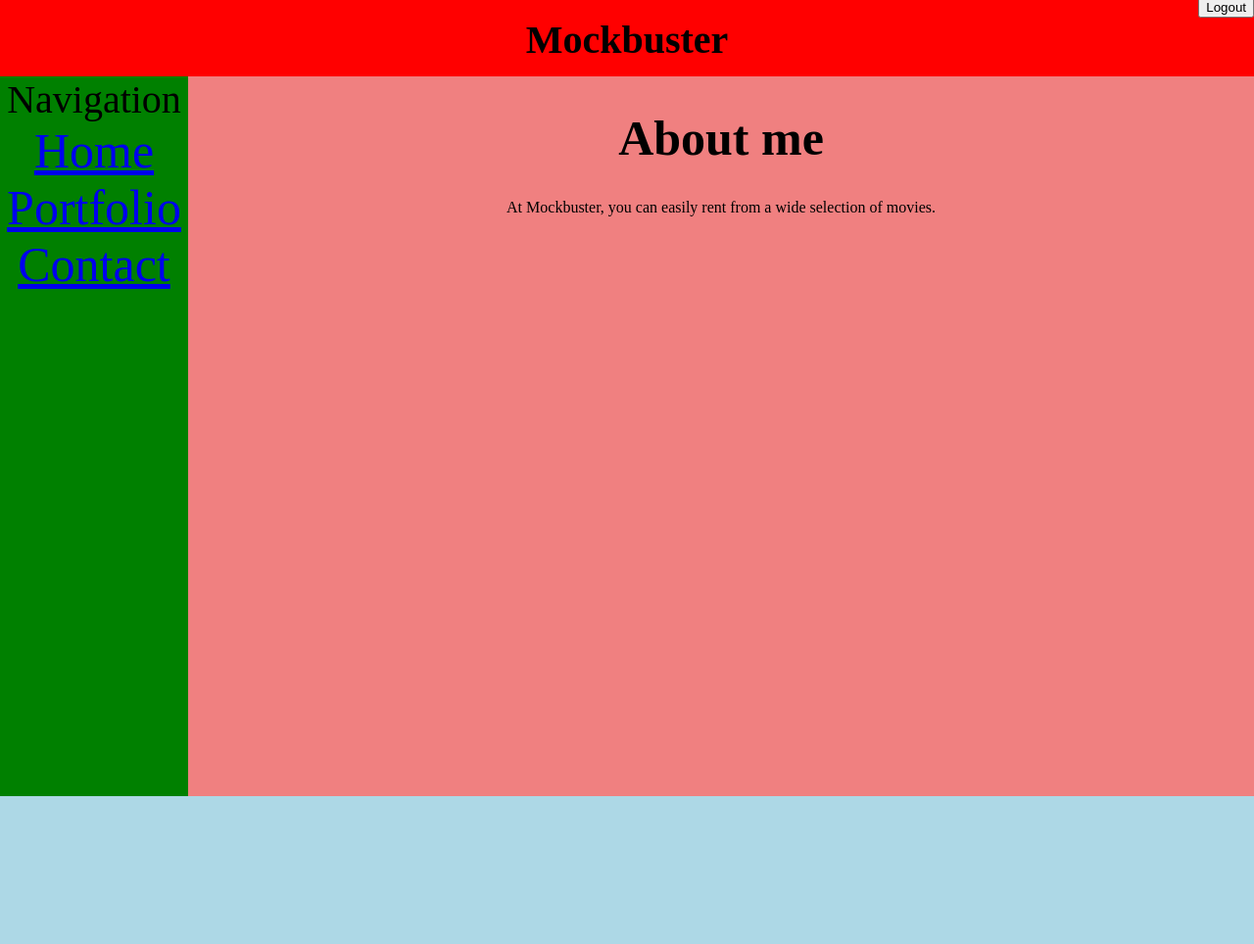
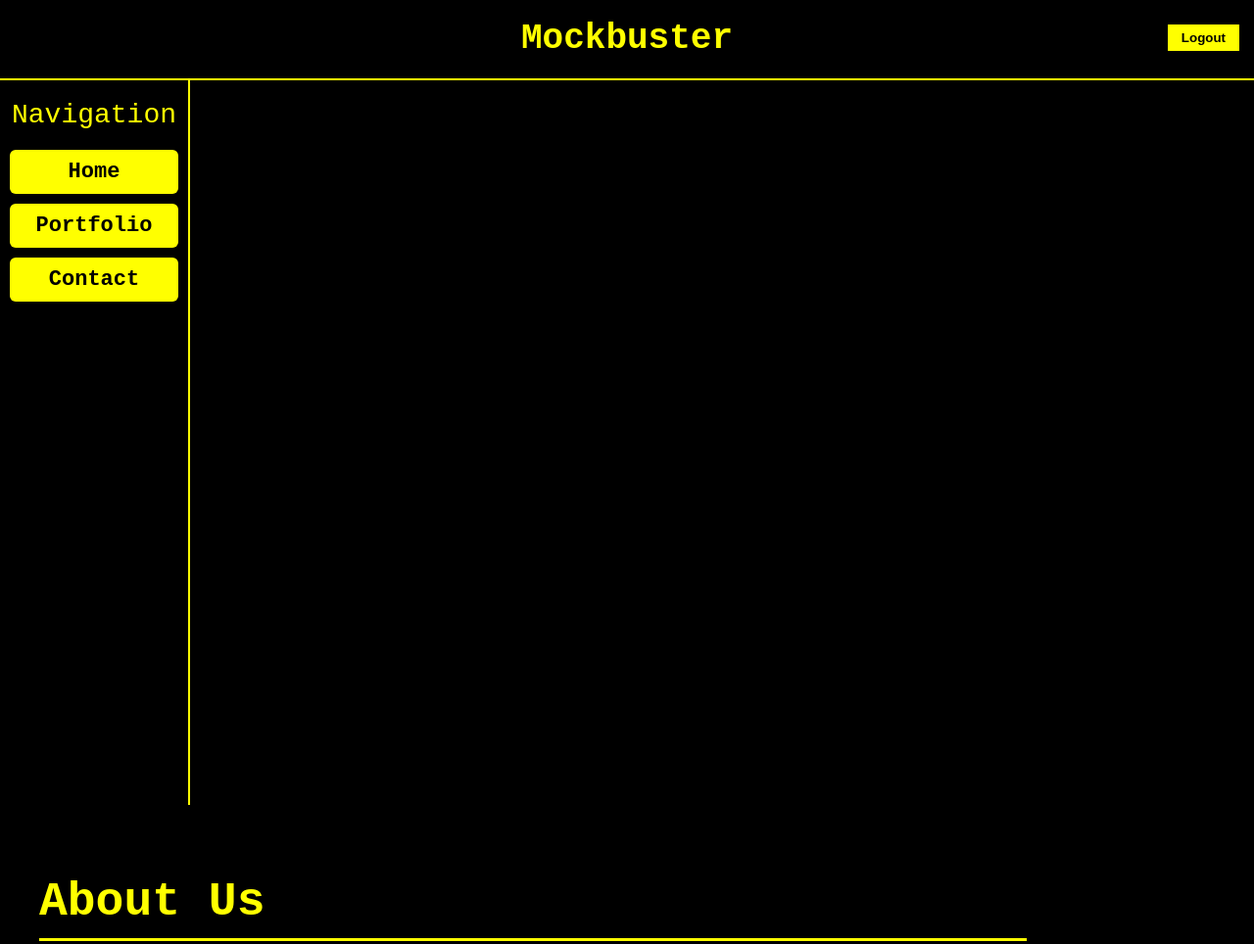
Before and after one commit to jamesfmontoya75/CSC-337-Group-Project, a website: page public/about.html in a window 1280 px wide. Shown: the top 964 px of the page at 98% size. Before the commit the page ends 813 px from the top, so only its background shows below. Drawn offline with Linux system fonts and the light colour scheme.

Commit message:
Styled About page

```diff
--- a/public/about.html
+++ b/public/about.html
@@ -1,74 +1,161 @@
 <!DOCTYPE html>
+<html>
+<head>
+  <title>About - Mockbuster</title>
+
   <style>
-    html{
+    html {
       height: 100%;
     }
-    body{
-        height: 102%;
-        background-color: lightblue;
-        padding: 0px;
-        margin: 0px;
+
+    body {
+      height: 100%;
+      background-color: black;
+      padding: 0;
+      margin: 0;
+      font-family: "Courier New", monospace;
+      color: yellow;
+    }
+
+
+    #headsection {
+      height: 80px;
+      background-color: black;
+      border-bottom: 2px solid yellow;
       position: relative;
-        top: -30px;
+      text-align: center;
     }
-    #navbar{
+
+    #header {
+      color: yellow;
+      font-size: 36px;
+      line-height: 80px;
+      margin: 0;
+    }
+
+    #logoutButton {
+      position: absolute;
+      right: 15px;
+      top: 25px;
+      background-color: yellow;
+      color: black;
+      border: none;
+      padding: 6px 14px;
+      font-weight: bold;
+      cursor: pointer;
+    }
+
+    #navbar {
+      width: 15%;
+      height: calc(100vh - 80px);
+      background-color: black;
+      border-right: 2px solid yellow;
+      float: left;
       text-align: center;
-        width: 15%;
-        height: 90%;
-        background-color: green;
-        float: left;
+      padding-top: 20px;
     }
-    #content{
-        text-align: center;
-        height: 90%;
-        background-color: lightcoral;
+
+    #navhead {
+      font-size: 28px;
+      margin-bottom: 20px;
+    }
+
+    .link {
+      font-size: 22px;
+      display: block;
+      color: black;
+      background-color: yellow;
+      text-decoration: none;
+      padding: 10px;
+      margin: 10px;
+      border-radius: 6px;
+      font-weight: bold;
+    }
+
+    .link:hover {
+      background-color: gold;
+    }
+
+
+    #content {
     width: 85%;
     float: left;
+    padding: 40px;
+    box-sizing: border-box;
     }
-    .link{
-        font-size: 50px;
-        display: block;
+
+
+    #content h1 {
+      font-size: 48px;
+      border-bottom: 3px solid yellow;
+      padding-bottom: 10px;
+      margin-bottom: 25px;
     }
-    #navhead{
-        font-size: 40px;
+
+    #content p {
+      font-size: 18px;
+      line-height: 1.8;
+      max-width: 800px;
     }
-    #headsection{
-            height: 10%;
-            font-size: 20px;
-            background-color: red;
-            text-align: center;
-            position: relative;
-            width: 100%;
+
+
+    #team {
+      margin-top: 40px;
     }
-    #header{
-            text-align: center;
-            position:relative;
-            top: 25%;
+
+    .team-card {
+      display: inline-block;
+      background-color: yellow;
+      color: black;
+      padding: 12px 20px;
+      margin: 10px;
+      border-radius: 8px;
+      font-weight: bold;
+      box-shadow: 0 0 10px yellow;
     }
-    #logoutButton{
-            text-align: right;
-            position:absolute;
-            right: 0%;
-        }
+
   </style>
-<html>
-    <body style="background-color: lightblue;">
+</head>
+
+<body>
+
+
   <div id="headsection">
     <form action="logout">
       <input id="logoutButton" type="submit" value="Logout">
     </form>
-            <h1 id= "header">Mockbuster</h1>
+    <h1 id="header">Mockbuster</h1>
   </div>
+
 
   <div id="navbar">
     <header id="navhead">Navigation</header>
-            <a class = "link" href="/home">Home</a>
-            <a class = "link" href="#">Portfolio</a>
-            <a class = "link" href="#">Contact</a>
+    <a class="link" href="/home">Home</a>
+    <a class="link" href="#">Portfolio</a>
+    <a class="link" href="#">Contact</a>
   </div>
+
   <div id="content">
-            <h1 style="font-size: 50px;">About me</h1>
-            <p>At Mockbuster, you can easily rent from a wide selection of movies.</p>
+    <h1>About Us</h1>
+
+    <p>
+      Mockbuster is a movie browsing and rental-style web application created as part of our CSC 337 course project.
+      Our goal is to allow users to explore movies by genre in a fun and simple way inspired by classic video rental stores.
+    </p>
+
+    <p>
+      Users can browse action and horror movies, manage their lists, and experience a clean, retro-style movie interface.
+    </p>
+
+    <div id="team">
+      <h2>Our Team</h2>
+
+      <div class="team-card">Sachi</div>
+      <div class="team-card">Monica</div>
+      <div class="team-card">James</div>
+      <div class="team-card">Adam</div>
     </div>
+  </div>
+
 </body>
 </html>
```
Lines whose indentation alone changed are shown as unchanged.
